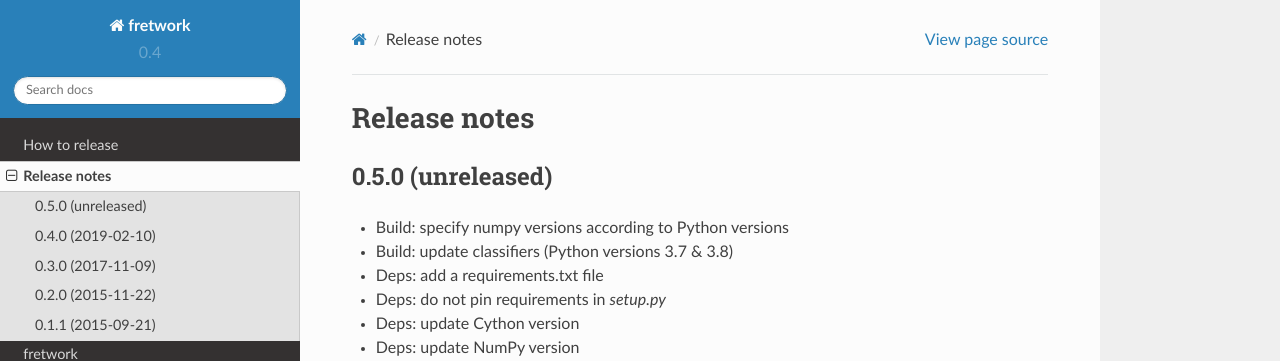
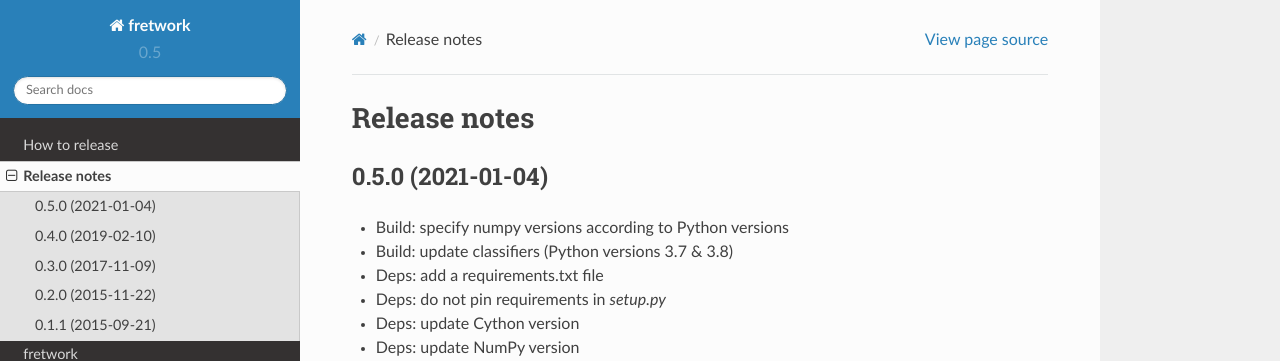
Before and after one commit to fofix/fretwork, a Sphinx documentation site: the page built from doc/source/releasenotes.rst, in a window 1280 px wide and 900 px high. Shown: the top 361 px of the window. Built offline with Sphinx 7.4.7 and the Read the Docs theme 2.0.0, drawn with Linux system fonts in a browser that asks for light colours.

Commit message:
Bump the version to 0.5.0

```diff
--- a/doc/source/conf.py
+++ b/doc/source/conf.py
@@ -57,9 +57,9 @@ author = u'FoFiX team'
 # built documents.
 #
 # The short X.Y version.
-version = u'0.4'
+version = u'0.5'
 # The full version, including alpha/beta/rc tags.
-release = u'0.4.1-dev'
+release = u'0.5.0'
 
 # The language for content autogenerated by Sphinx. Refer to documentation
 # for a list of supported languages.
--- a/doc/source/releasenotes.rst
+++ b/doc/source/releasenotes.rst
@@ -1,7 +1,7 @@
 Release notes
 =============
 
-0.5.0 (unreleased)
+0.5.0 (2021-01-04)
 ------------------
 
 - Build: specify numpy versions according to Python versions
--- a/fretwork/version.py
+++ b/fretwork/version.py
@@ -1 +1 @@
-version_number = "0.4.1-dev"
+version_number = "0.5.0"
--- a/setup.cfg
+++ b/setup.cfg
@@ -7,7 +7,7 @@ build-dir = doc/build
 source-dir = doc/source
 
 [bumpversion]
-current_version = 0.4
+current_version = 0.5
 commit = True
 message = Bump the version to {new_version}
 parse = (?P<major>\d+)\.(?P<minor>\d+)
```
